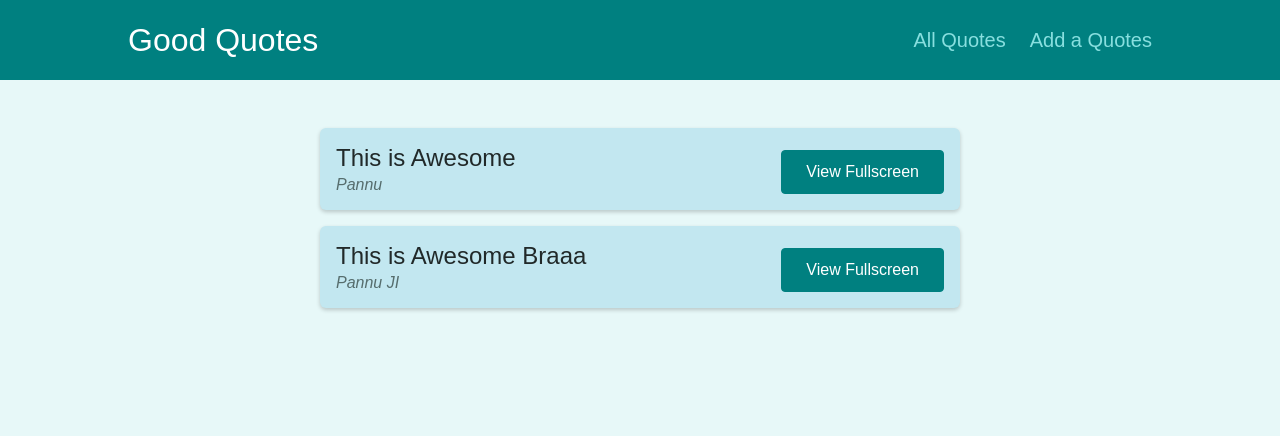
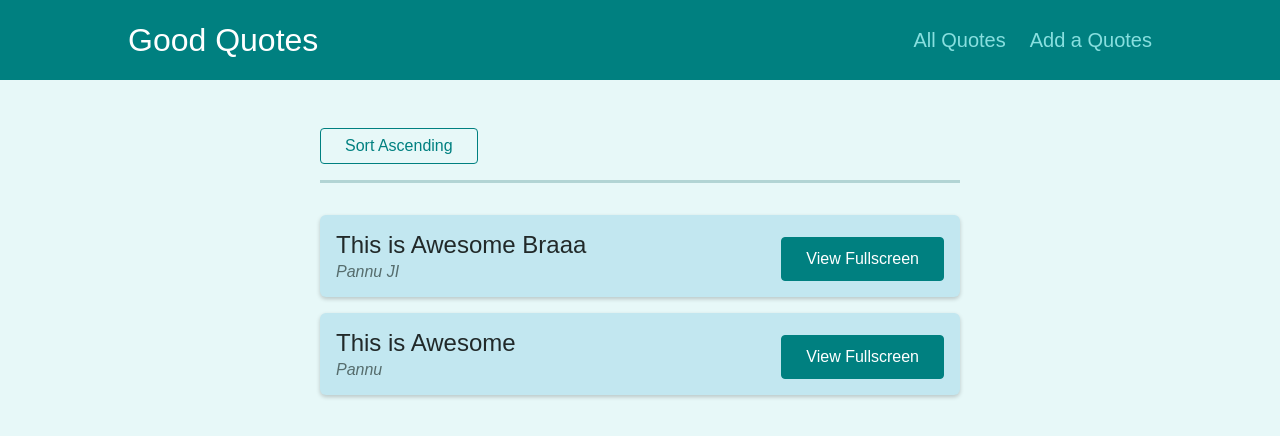
Before and after one commit to Pannu786/React_Learning_Routing, a React (Create React App) app: page /quotes in a window 1280 px wide. Shown: the top 436 px of the page. Built offline with nearby package versions, Linux system fonts and the light colour scheme.

Commit message:
added sortring logic

```diff
--- a/src/components/quotes/QuoteList.js
+++ b/src/components/quotes/QuoteList.js
@@ -1,13 +1,42 @@
 import { Fragment } from 'react';
+import { useHistory, useLocation } from 'react-router-dom';
 
 import QuoteItem from './QuoteItem';
 import classes from './QuoteList.module.css';
 
+const sortQuotes = (quotes, ascending) => {
+  return quotes.sort((quoteA, quoteB) => {
+    if (ascending) {
+      return quoteA.id > quoteB.id ? 1 : -1;
+    } else {
+      return quoteA.id < quoteB.id ? 1 : -1;
+    }
+  });
+};
+
 const QuoteList = (props) => {
+  const history = useHistory();
+  const location = useLocation();
+
+  const queryParams = new URLSearchParams(location.search);
+
+  const isSortingAscending = queryParams.get('sort') === 'asc';
+
+  const sortedQuotes = sortQuotes(props.quotes, isSortingAscending);
+
+  const changeSortingHandler = () => {
+    history.push('/quotes?sort=' + (isSortingAscending ? 'desc' : 'asc'));
+  };
+
   return (
-    <Fragment>
+    <>
+      <div className={classes.sorting}>
+        <button onClick={changeSortingHandler}>
+          Sort {isSortingAscending ? 'Descending' : 'Ascending'}
+        </button>
+      </div>
       <ul className={classes.list}>
-        {props.quotes.map((quote) => (
+        {sortedQuotes.map((quote) => (
           <QuoteItem
             key={quote.id}
             id={quote.id}
@@ -16,7 +45,7 @@ const QuoteList = (props) => {
           />
         ))}
       </ul>
-    </Fragment>
+    </>
   );
 };
 
```
